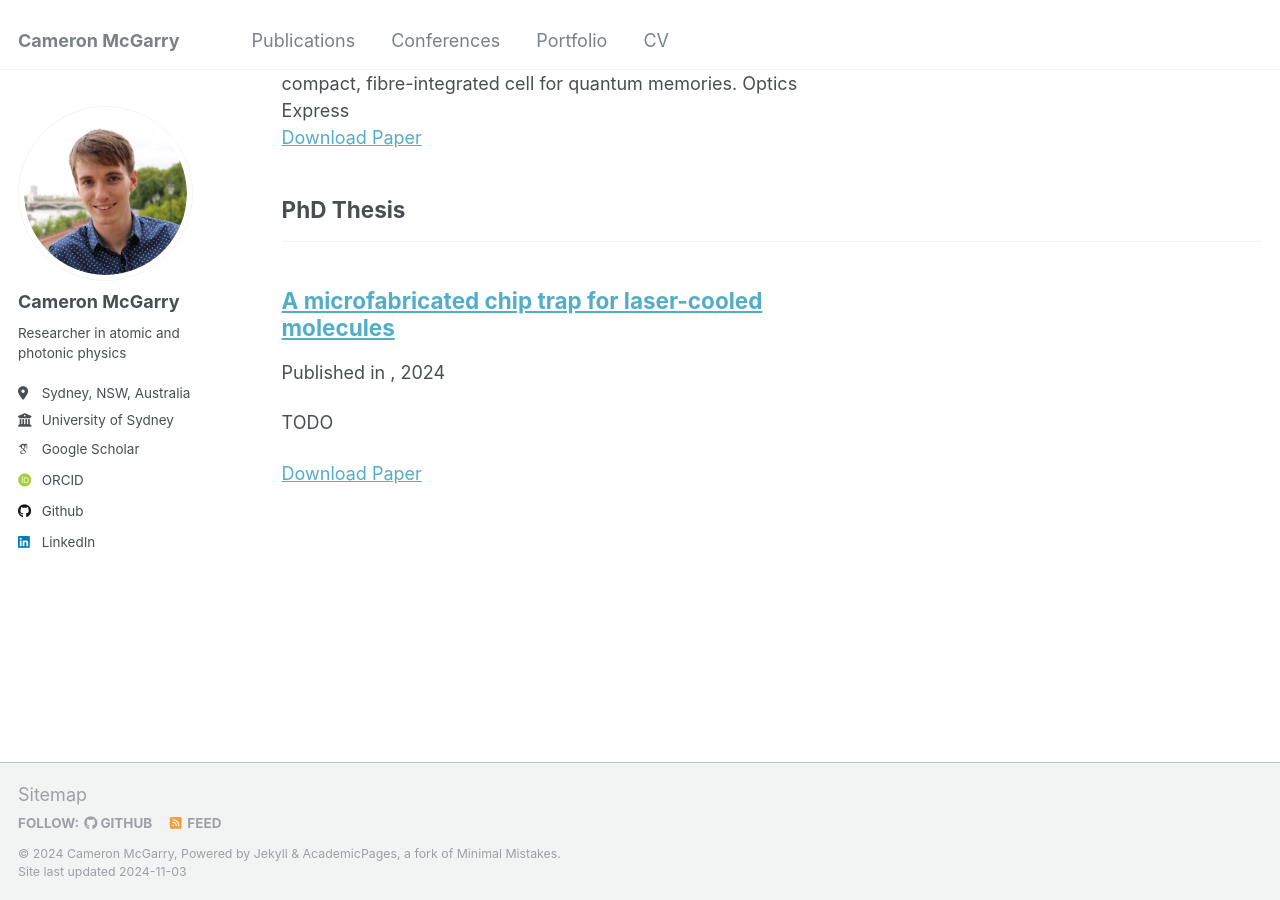
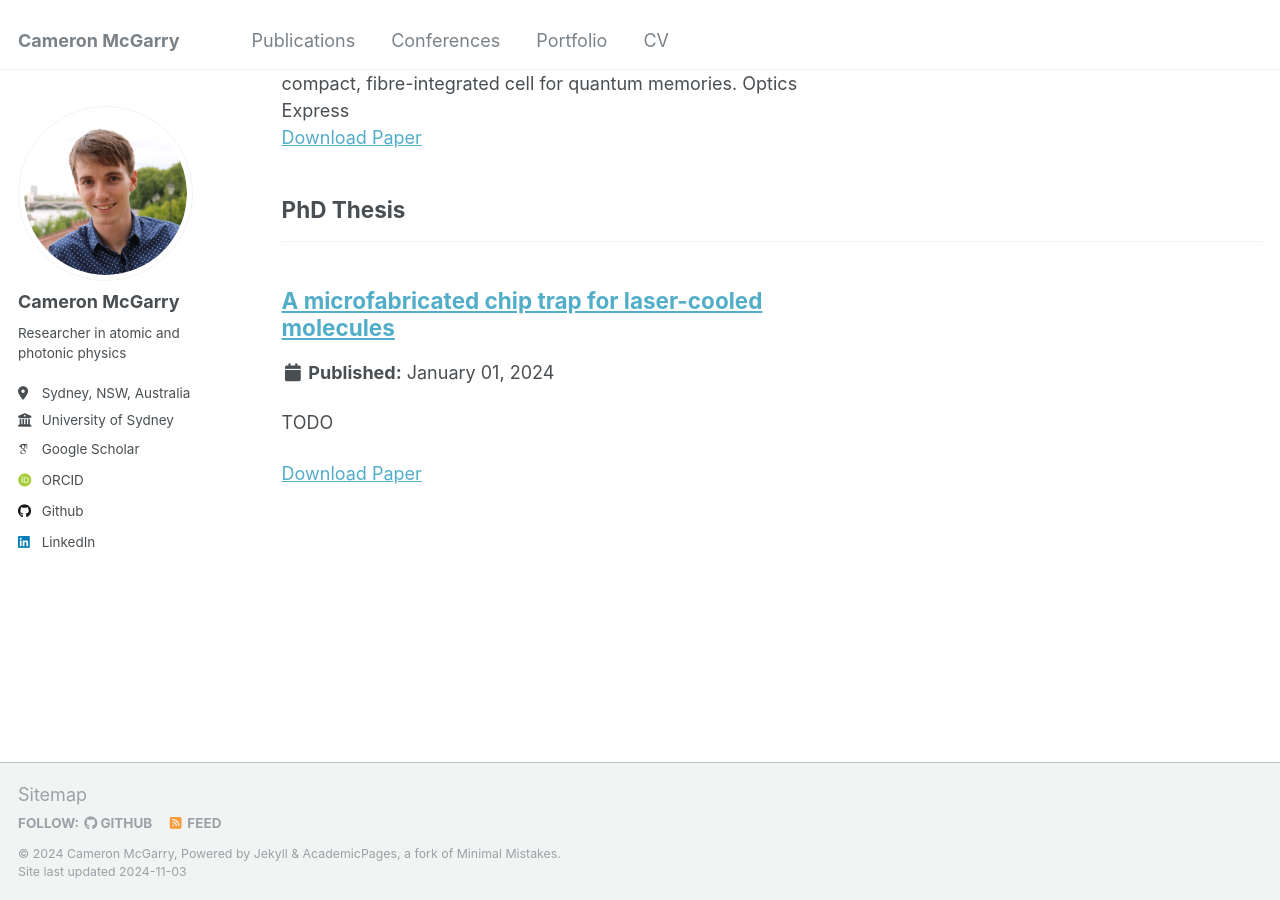
Before and after one commit to mcgarc/mcgarc.github.io, a Jekyll site: the page built from _pages/publications.html, in a window 1280 px wide and 900 px high, scrolled down 794 px. Built offline with Jekyll 4.4.1, drawn with Linux system fonts in a browser that asks for light colours; some web fonts are replaced.

Commit message:
Stop display of publication info from thesis entries

```diff
--- a/_includes/archive-single.html
+++ b/_includes/archive-single.html
@@ -40,7 +40,7 @@
 
         {% if post.collection == 'teaching' %}
           <p> {{ post.type }}, <i>{{ post.venue }}</i>, {{ post.date | default: "1900-01-01" | date: "%Y" }} </p>
-        {% elsif post.collection == 'publications' %}
+        {% elsif post.collection == 'publications' and post.category != 'thesis' %}
           <p>Published in <i>{{ post.venue }}</i>, {{ post.date | default: "1900-01-01" | date: "%Y" }} </p>
         {% elsif post.date %}
          <p class="page__date"><strong><i class="fa fa-fw fa-calendar" aria-hidden="true"></i> {{ site.data.ui-text[site.locale].date_label | default: "Published:" }}</strong> <time datetime="{{ post.date | default: "1900-01-01" | date_to_xmlschema }}">{{ post.date | default: "1900-01-01" | date: "%B %d, %Y" }}</time></p>
```
